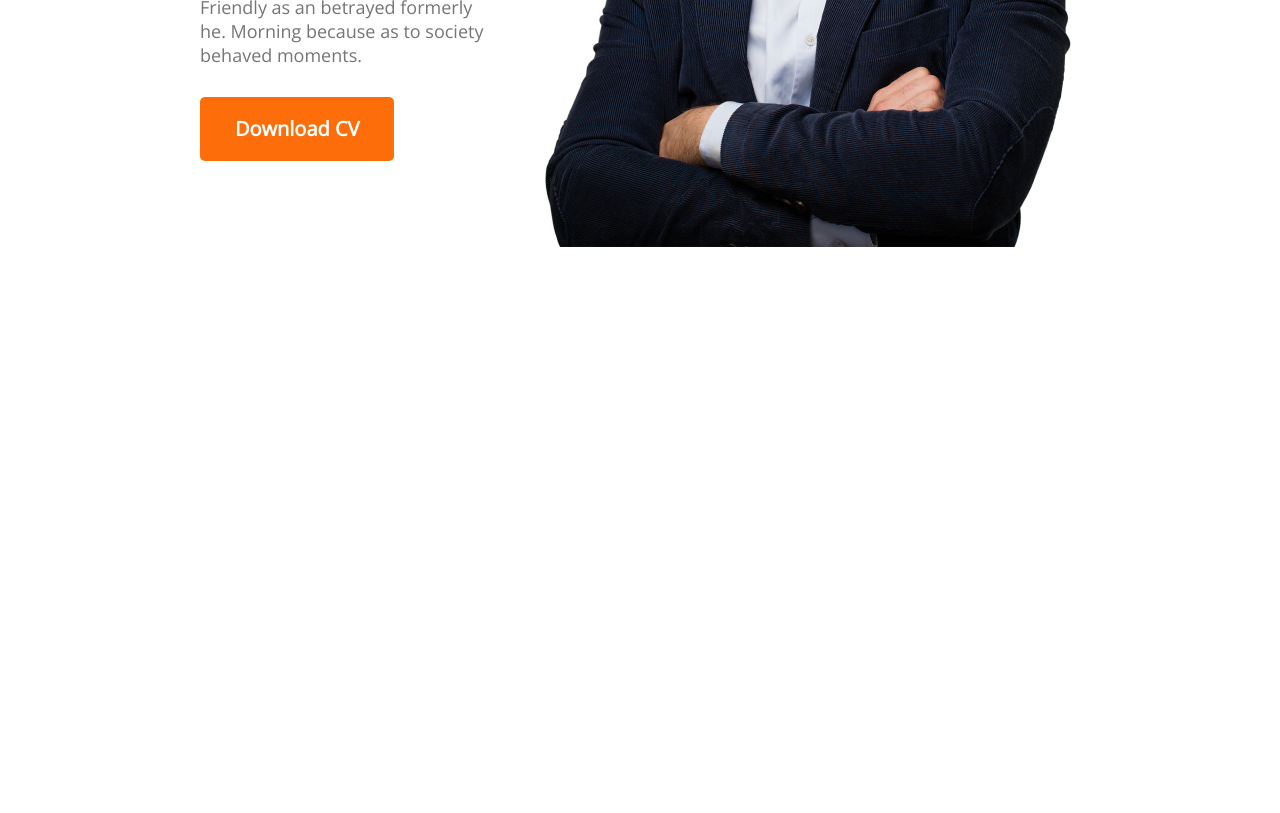
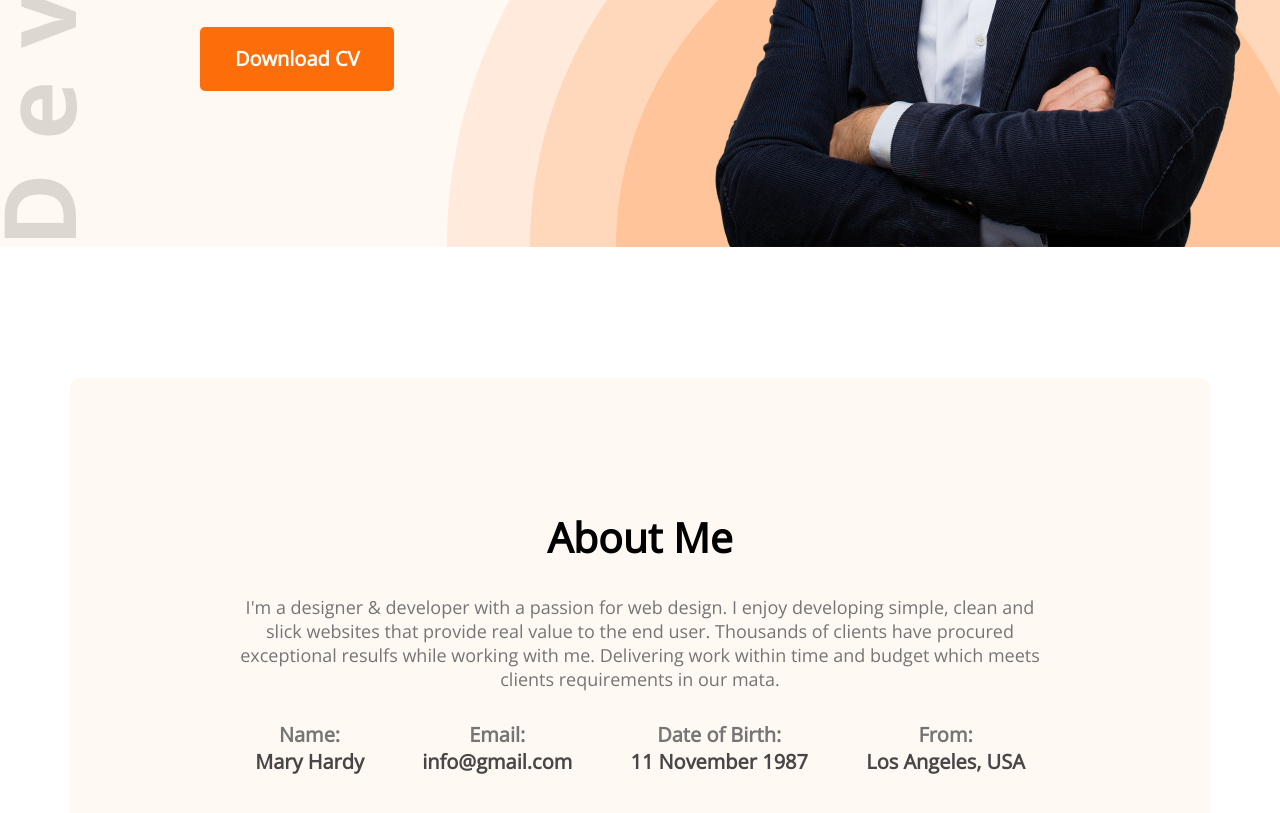
Before and after one commit to Asmaul-Shahana/demo-portfolio, a plain HTML site: page index.html in a window 1280 px wide. Shown: the part 573-1386 px from the top of the page. Before the commit the page ends 820 px from the top, so only its background shows below. Drawn offline with nearby package versions, Linux system fonts and the light colour scheme.

Commit message:
about me commit

```diff
--- a/index.html
+++ b/index.html
@@ -14,7 +14,7 @@
 </head>
 <body>
 
-    <header>
+    <header class="header">
         <nav>
             <h2 class="nav-title">Ma<span class="text-primary">r</span>y</h2>
             <ul>
@@ -33,11 +33,31 @@
             </div>
             <img src="images/hardy.png" alt="hardy">
         </div>
-
     </header>
 
     <main>
-
+        <section class="about">
+            <h3 class="section-title">About Me</h3>
+            <p class="section-description">I'm a designer & developer with a passion for web design. I enjoy developing simple, clean and slick websites that provide real value to the end user. Thousands of clients have procured exceptional resulfs while working with me. Delivering work within time and budget which meets clients requirements in our mata.</p>
+            <div class="about-info-container">
+                <div class="about-info">
+                    <p class="info-title">Name:</p>
+                    <p class="info-description">Mary Hardy</p>
+                </div>
+                <div class="about-info">
+                    <p class="info-title">Email:</p>
+                    <p class="info-description">info@gmail.com</p>
+                </div>
+                <div class="about-info">
+                    <p class="info-title">Date of Birth:</p>
+                    <p class="info-description">11 November 1987</p>
+                </div>
+                <div class="about-info">
+                    <p class="info-title">From:</p>
+                    <p class="info-description">Los Angeles, USA</p>
+                </div>
+            </div>
+        </section>
     </main>
 
     <footer>
--- a/styles/portfolio.css
+++ b/styles/portfolio.css
@@ -8,6 +8,13 @@ nav {
     display: flex;
     justify-content: space-between;
     margin: 40px 200px;
+}
+
+.header {
+    background: #FFF8F3;
+    background-image: url('../images/header_bg.png'), url('../images/developer.png');
+    background-repeat: no-repeat;
+    background-position: bottom right, left;
 }
 
 .text-primary {
@@ -44,22 +51,72 @@ nav li {
 /* banner */
 .banner {
     display: flex;
-    margin: 0 200px;
+    margin: 0 30px 0 200px;
     align-items: center;
 }
+
 .banner-title {
     font-weight: 700;
     font-size: 85px;
     margin-bottom: 20px;
 }
+
 .banner-subtitle {
     font-weight: 600;
     font-size: 45px;
     color: #474747;
 }
+
 .banner-description {
     font-weight: 400;
     font-size: 18px;
     color: #757575;
     margin-bottom: 30px;
 }
+
+/* main section */
+main {
+    max-width: 1140px;
+    margin: 0 auto;
+}
+
+/* about section styles */
+.about {
+    margin-top: 131px;
+    text-align: center;
+    font-weight: 700;
+    font-size: 35px;
+    background: #FFF8F3;
+    border-radius: 10px;
+    padding: 131px 156px;
+}
+
+.section-title {
+    padding-bottom: 30px;
+}
+
+.section-description {
+    font-weight: 400;
+    font-size: 18px;
+    padding-bottom: 30px;
+    color: #757575;
+}
+
+.about-info-container {
+    text-align: center;
+    display: flex;
+    justify-content: space-around;
+}
+
+.about-info {
+
+}
+.info-title{
+    font-size: 20px;
+    color: #757575;
+}
+.info-description{
+    color: #474747;
+    font-weight: 700;
+    font-size: 20px;
+}
```
